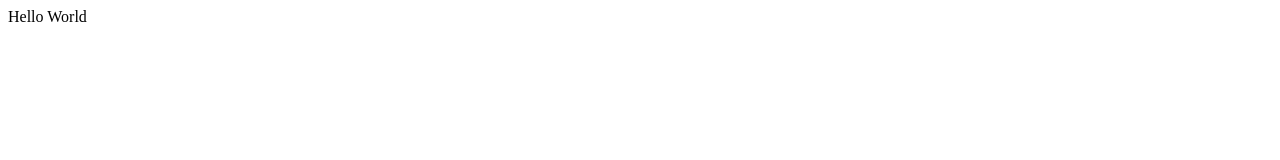
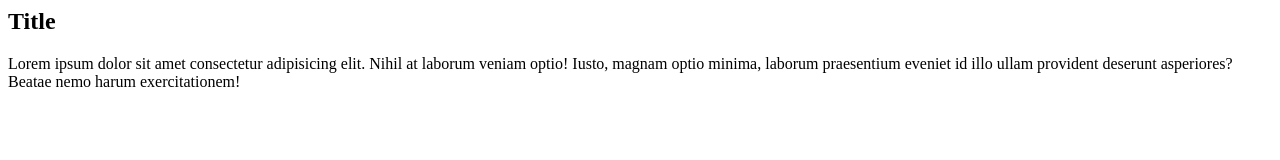
Before and after one commit to dumildematos/creating-js-libary, a plain HTML site: page example2/index.html in a window 1280 px wide. Drawn offline with Linux system fonts and the light colour scheme.

Commit message:
usando os metódos

```diff
--- a/example2/index.html
+++ b/example2/index.html
@@ -1,24 +1,36 @@
-<!DOCTYPE html>
-<html lang="en">
+<html>
 <head>
-    <meta charset="UTF-8">
-    <meta name="viewport" content="width=device-width, initial-scale=1.0">
-    <meta http-equiv="X-UA-Compatible" content="ie=edge">
     <title>My Library</title>
     <script src="./library.js"></script>
+
+</head>
+<body>
+
     <script>
         window.onload = function(){
-            console.log($('span').html());
-            console.log($('span').attr('class'));
-            console.log($('span').attr('new-attribute','value').html())
+            console.log($('article').html());
+            console.log($('article').attr('id'));
+            console.log($('h2').attr('data-title','h2-title').html())
 
-            $('span').on('click', function(event){
+            $('article').on('click', function(event){
                 console.log(event);
             });
+
         }
     </script>
-</head>
-<body>
-    <span class="myClass">Hello World</span>
+
+    <article id="post-box" class="post-item">
+        <header class="post-header">
+            <h2>Title</h2>
+        </header>
+        <section class="post-body">
+            <p>
+                Lorem ipsum dolor sit amet consectetur adipisicing elit. Nihil at laborum veniam optio!
+                Iusto, magnam optio minima, laborum praesentium eveniet id illo ullam provident deserunt
+                asperiores? Beatae nemo harum exercitationem!
+            </p>
+        </section>
+    </article>
+
 </body>
 </html>
```
